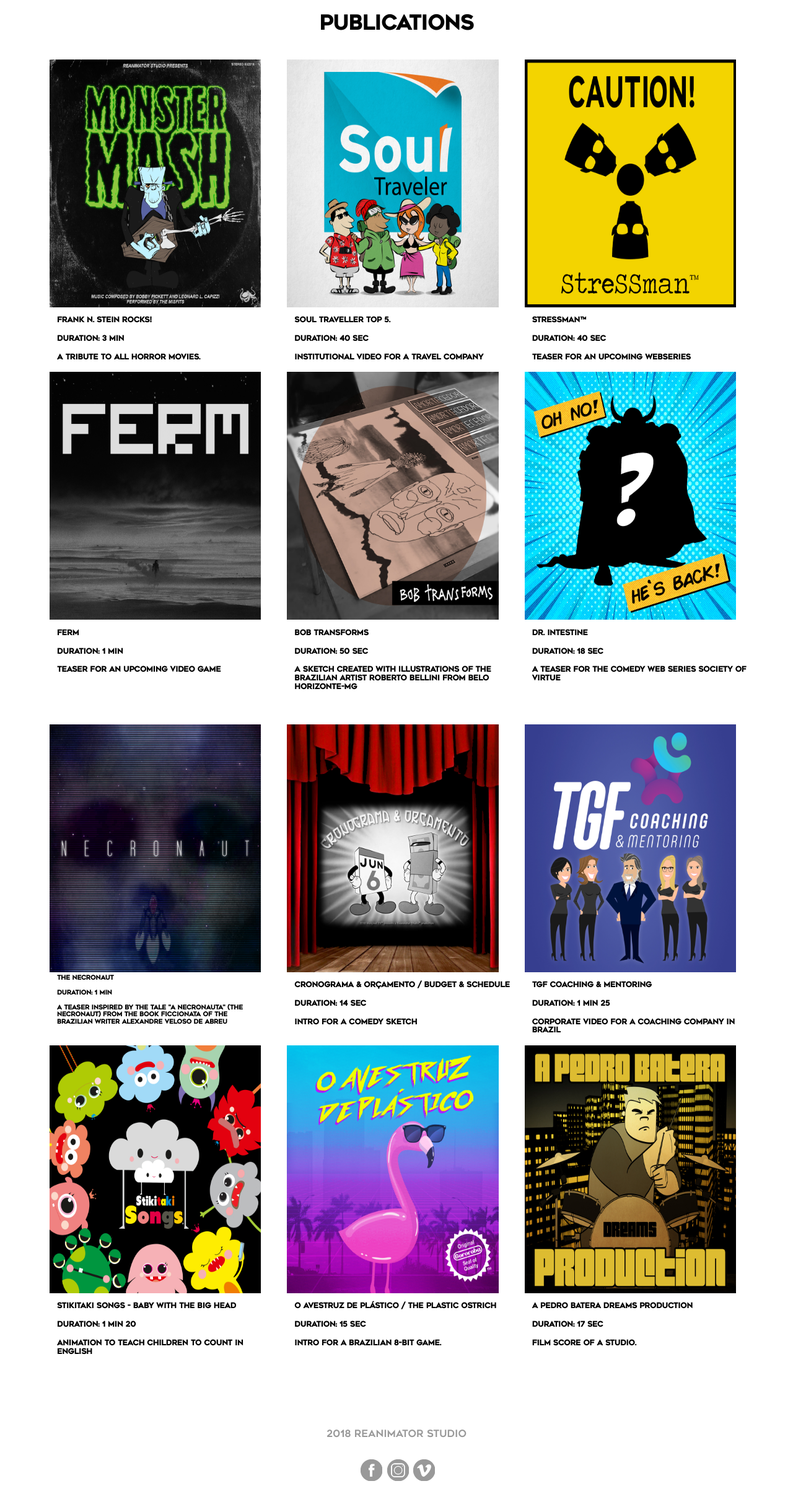
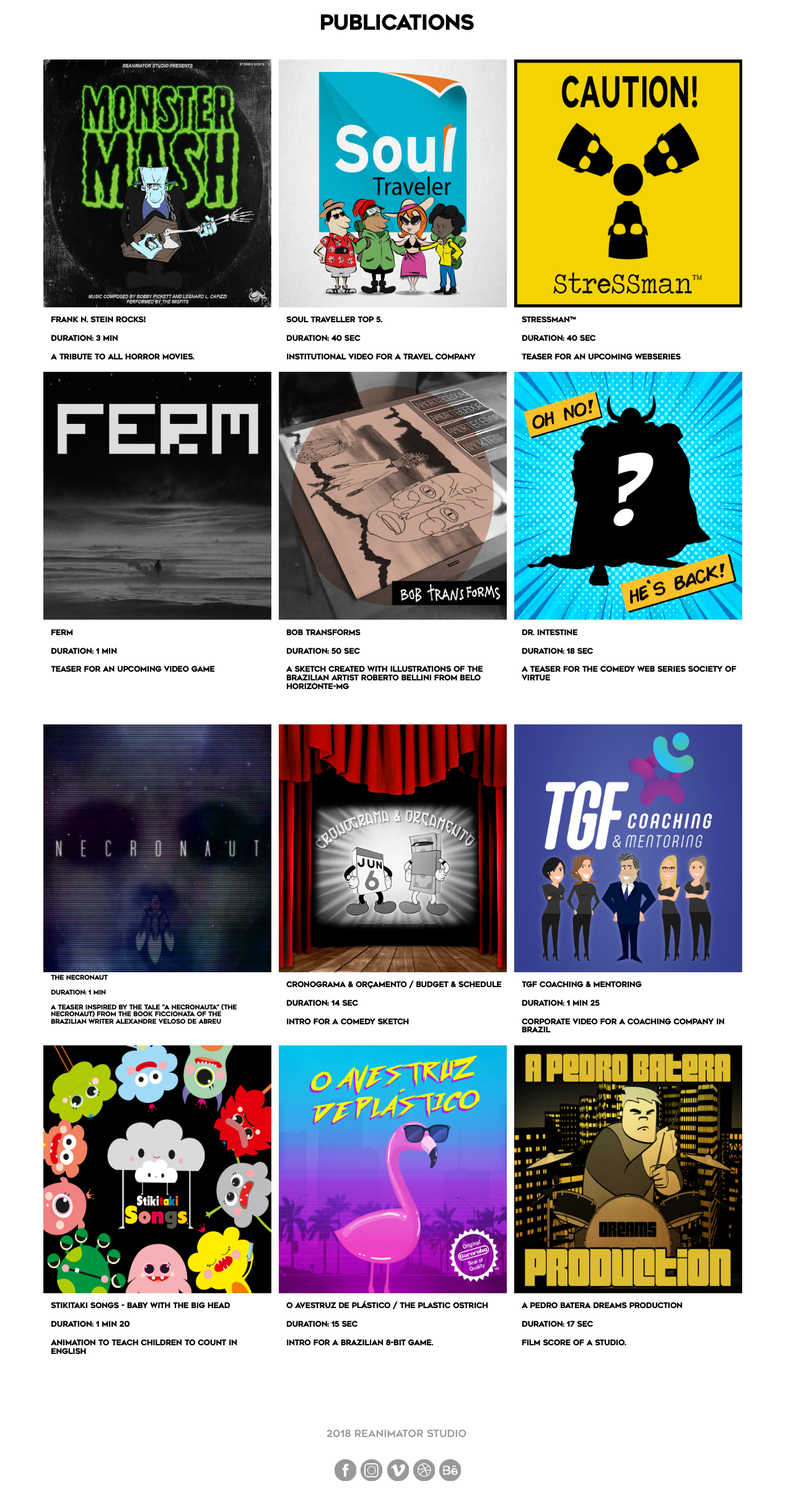
Before and after one commit to JuniorSelister/reanimatorstudio, a PHP site: page / in a window 1280 px wide. Shown: the part 100-2511 px from the top of the page at 62% size. Run offline with PHP 8.4, Linux system fonts and the light colour scheme; data that the repository does not hold is empty; style sheets or scripts are compiled from the project's sources.

Commit message:
Adjusted some css files

```diff
--- a/partes/footer.php
+++ b/partes/footer.php
@@ -6,8 +6,8 @@
                 <li class="footer_list"><a href="https://www.facebook.com/depaula.conrado" target="_blank"><img src="img/ico_face.png" alt="face_icon"></a></li>
                 <li class="footer_list"><a href="https://www.instagram.com/reanimatorstudio/" target="_blank"><img src="img/ico_insta.png" alt="insta_icon"></a></li>
                 <li class="footer_list"><a href="https://vimeo.com/reanimatorstudio" target="_blank"><img src="img/ico_vimeo.png" alt="vimeo_icon"></a></li>
-                <!-- <li class="footer_list"><a href="https://dribbble.com/reanimatorstudio" target="_blank"><img src="img/ico_dribbble.png" alt="dribbble_icon"></a></li>
-                <li class="footer_list"><a href="https://www.behance.net/reanimatorstudio" target="_blank"><img src="img/ico_behance.png" alt="behance_icon"></a></li> -->
+                <li class="footer_list"><a href="https://dribbble.com/reanimatorstudio" target="_blank"><img src="img/ico_dribbble.png" alt="dribbble_icon"></a></li>
+                <li class="footer_list"><a href="https://www.behance.net/reanimatorstudio" target="_blank"><img src="img/ico_behance.png" alt="behance_icon"></a></li>
             </ul>
         </div>
     </footer>
--- a/sass/components/_form.scss
+++ b/sass/components/_form.scss
@@ -46,3 +46,4 @@
         }
     }
 }
+// ajustar __btn
--- a/sass/pages/_index.scss
+++ b/sass/pages/_index.scss
@@ -16,15 +16,17 @@
     font-weight: 500;
     list-style-type: none;
     position: relative;
-    margin-right: 10px;
+    margin-right: 30px;
+    margin-left: -10px;
     margin-bottom: 20px;
     &_image{
         // margin-right: -55px;
-        @media(min-width: $breakpoint-sm) {
-            width: 1000px;
-            height: 1000px;
-            padding-right: 30px;
-        }
+        // @media(min-width: $breakpoint-sm) {
+        //     width: 300px;
+        //     height: 300px;
+        //     padding-right: 20px;
+        //     padding-left: -20px;
+        // }
         @media(min-width: $breakpoint-md) {
             width: 400px;
             height: 400px;
@@ -32,9 +34,9 @@
             // width: 282.33px;
             // height: 282.33px;
         }
-        @media(max-width: $breakpoint-md) {
-            width: 600px;
-            height: 600px;
+        @media(max-width: $breakpoint-sm) {
+            width: 300px;
+            height: 300px;
         }
     }
 
```
